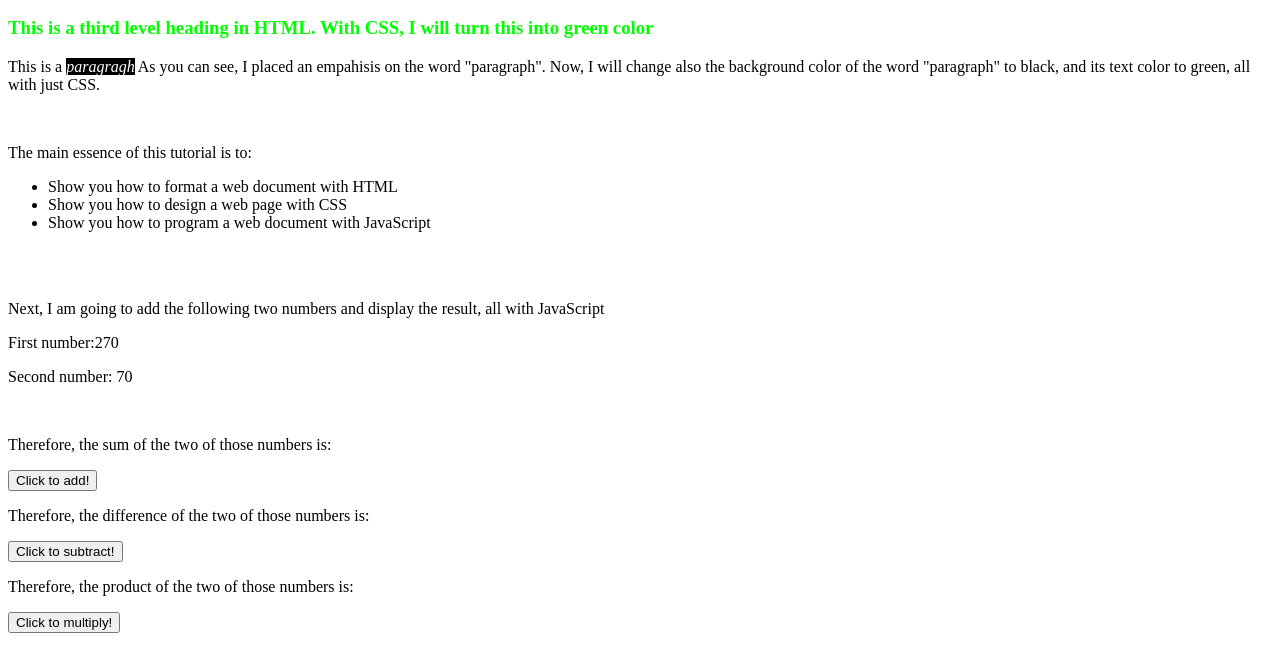
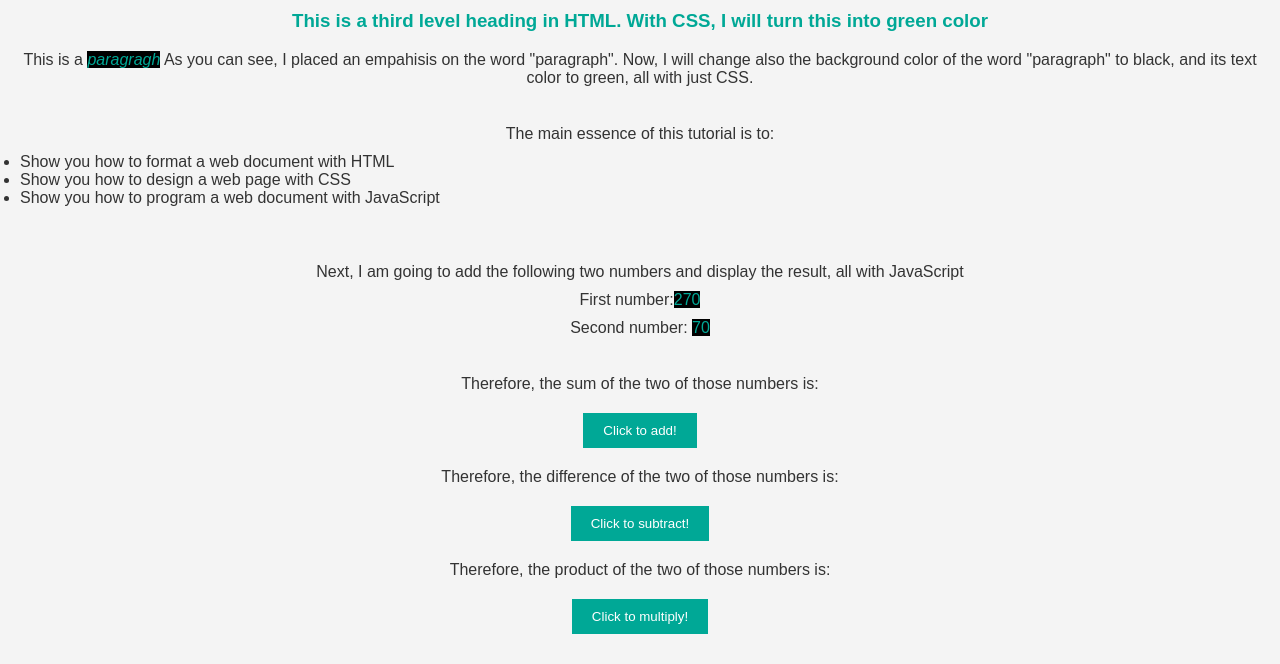
Before and after one commit to Fritz0223/exer1, a plain HTML site: page index.html in a window 1280 px wide. Shown: the part 136-800 px from the top of the page. Drawn offline with Linux system fonts and the light colour scheme.

Commit message:
Update styles.css

```diff
--- a/styles/styles.css
+++ b/styles/styles.css
@@ -1,36 +1,72 @@
-/* Header Styles */
-header {
-    background-color: #ff0000;
+/* Reset some default styles and apply a matte background */
+body {
+  margin: 0;
+  padding: 0;
+  font-family: 'Arial', sans-serif; /* Choose a nice font style */
+  background-color: #f4f4f4; /* Matte background color */
+  text-align: center; /* Center align text */
 }
 
+/* Style the headings */
 h1 {
-    color: black;
-}
-
-/* Main Content Styles */
-main {
-    background-color: #00FF00;
-    padding: 20px;
+  color: #333; /* Dark text color */
 }
 
 h2 {
-    color: #0000FF;
+  color: #0077b6; /* Blue text color */
 }
 
 h3 {
-    color: #00FF00;
+  color: #00a896; /* Green text color */
 }
 
-/* Emphasis Styles */
-em {
-    background-color: #000000;
-    color: #ffffff;
+/* Style the paragraphs */
+p {
+  color: #333; /* Dark text color */
 }
 
-/* Footer Styles */
-footer {
-    background-color: #333;
-    color: #ffffff;
-    text-align: center;
-    padding: 10px;
+em {
+  background-color: #000; /* Black background color */
+  color: #00a896; /* Green text color */
 }
+
+/* Style the list */
+ul {
+  text-align: left; /* Left-align list items */
+  margin-left: 20px; /* Add some margin for indentation */
+}
+
+li {
+  color: #333; /* Dark text color for list items */
+}
+
+/* Style the buttons */
+input[type="button"] {
+  background-color: #00a896; /* Button background color */
+  color: #fff; /* Button text color */
+  border: none;
+  padding: 10px 20px;
+  cursor: pointer;
+}
+
+/* Add some margin and padding for better spacing */
+p, ul {
+  margin: 10px 0;
+  padding: 0 20px;
+}
+
+/* Center-align the headings */
+h1, h2, h3 {
+  text-align: center;
+}
+
+/* Style the spans within paragraphs */
+span {
+  background-color: #000; /* Black background color */
+  color: #00a896; /* Green text color */
+}
+
+/* Add some spacing to the buttons */
+input[type="button"] {
+  margin: 10px;
+}
```
